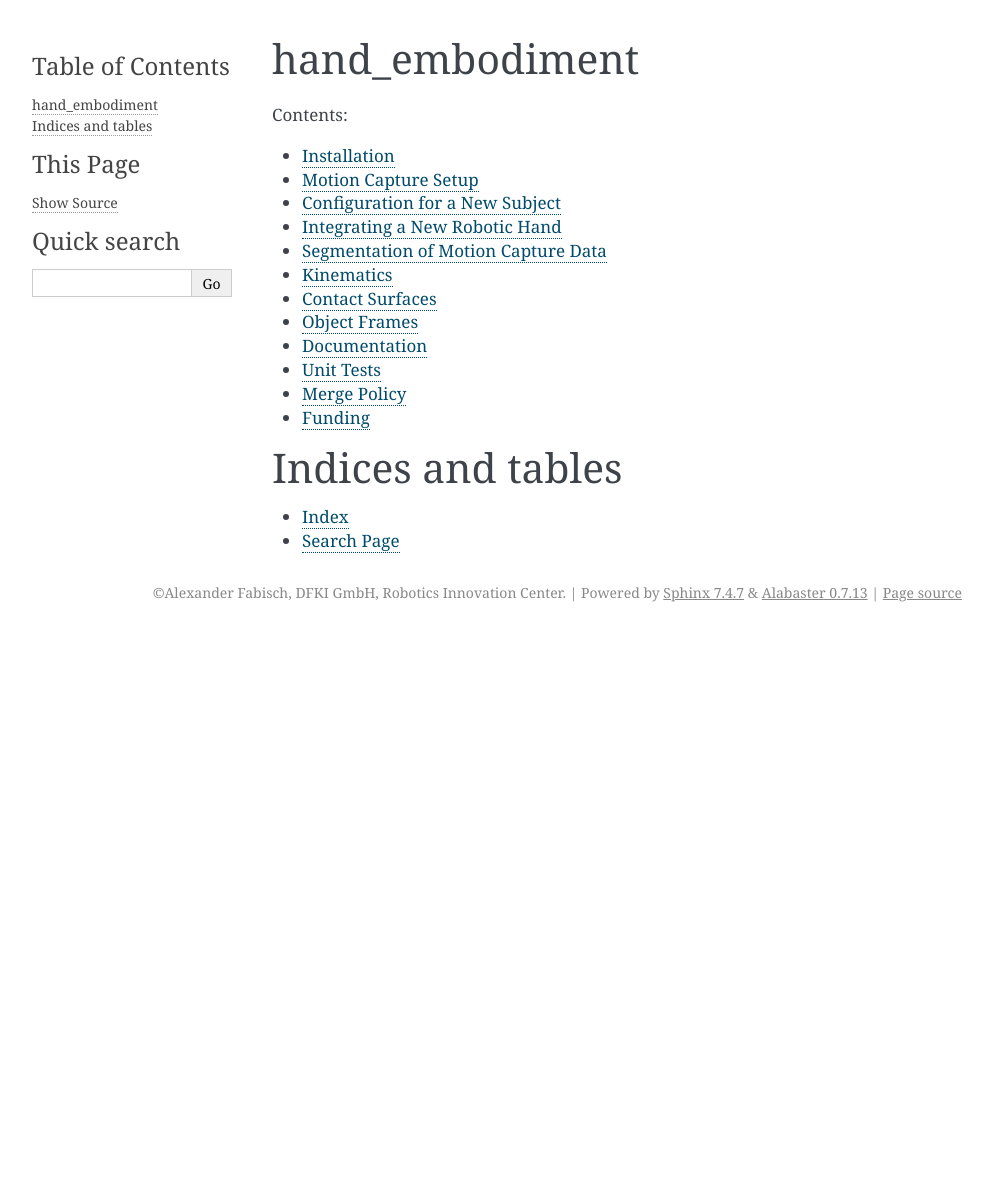
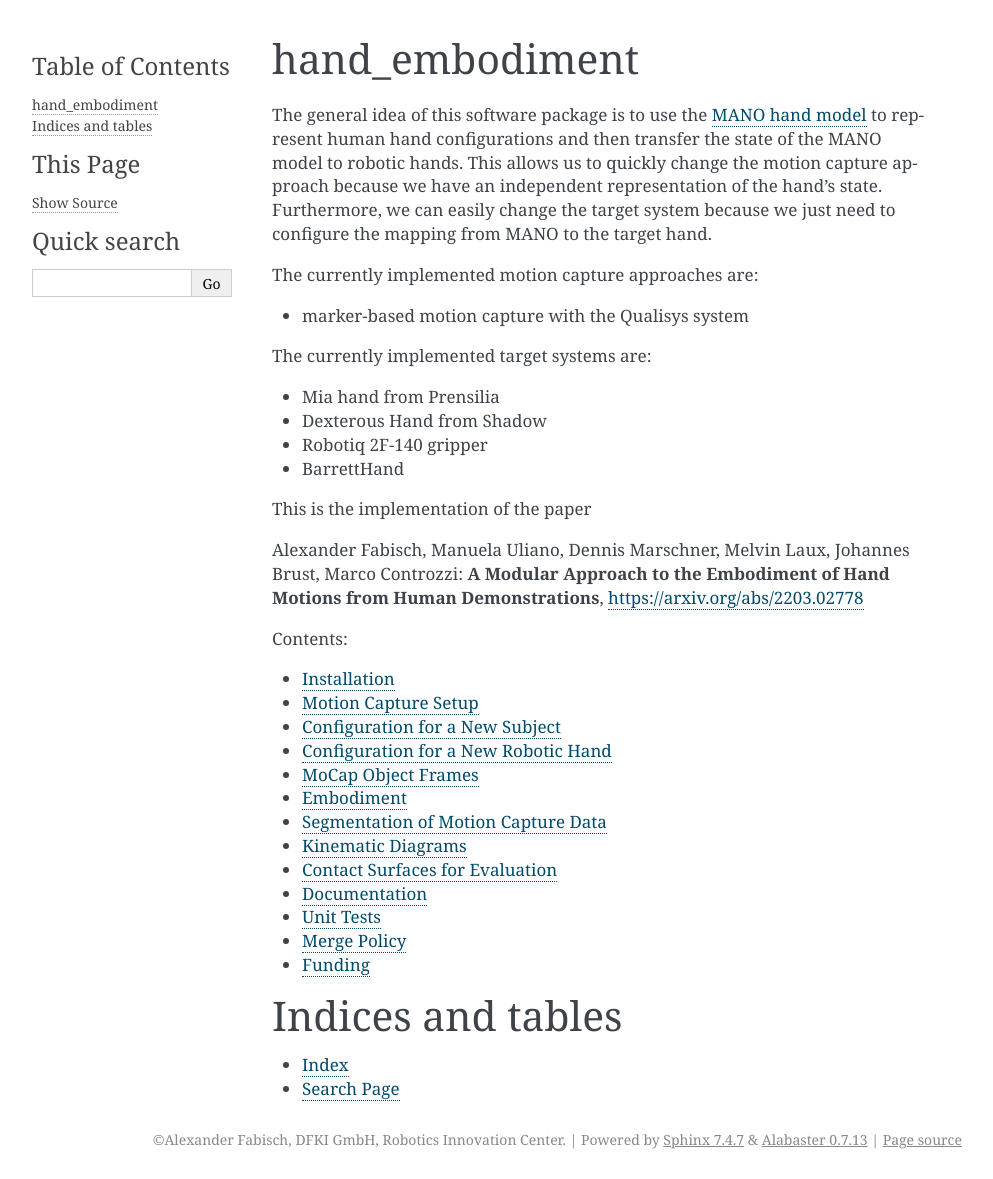
Before and after one commit to dfki-ric/hand_embodiment, a Sphinx documentation site: the page built from doc/source/index.rst, in a window 1280 px wide. Shown: the whole page, without its empty margins (148-1141 px from the left). Built offline with Sphinx 7.4.7, drawn with Linux system fonts in a browser that asks for light colours; before the commit the page ends 900 px from its top, so only the background shows below that.

Commit message:
Improve structure

```diff
--- a/doc/source/configuration_robot.rst
+++ b/doc/source/configuration_robot.rst
@@ -1,6 +1,6 @@
-==============================
-Integrating a New Robotic Hand
-==============================
+====================================
+Configuration for a New Robotic Hand
+====================================
 
 Each target hand needs a configuration. These are typically stored in
 ``hand_embodiment.target_configurations``, but you can define them in your
--- a/doc/source/contact_surfaces.rst
+++ b/doc/source/contact_surfaces.rst
@@ -1,6 +1,6 @@
-================
-Contact Surfaces
-================
+===============================
+Contact Surfaces for Evaluation
+===============================
 
 To analyze the similarity between the MANO mesh and robotic target systems,
 we computed the distances between the contact surfaces of the MANO mesh and
--- a/doc/source/index.rst
+++ b/doc/source/index.rst
@@ -3,6 +3,32 @@
 
 hand_embodiment
 ===============
+
+The general idea of this software package is to use the
+`MANO hand model <https://mano.is.tue.mpg.de/>`_ to represent human
+hand configurations and then transfer the state of the MANO
+model to robotic hands. This allows us to quickly change the motion capture
+approach because we have an independent representation of the hand's state.
+Furthermore, we can easily change the target system because we just need to
+configure the mapping from MANO to the target hand.
+
+The currently implemented motion capture approaches are:
+
+* marker-based motion capture with the Qualisys system
+
+The currently implemented target systems are:
+
+* Mia hand from Prensilia
+* Dexterous Hand from Shadow
+* Robotiq 2F-140 gripper
+* BarrettHand
+
+This is the implementation of the paper
+
+Alexander Fabisch, Manuela Uliano, Dennis Marschner, Melvin Laux,
+Johannes Brust, Marco Controzzi:
+**A Modular Approach to the Embodiment of Hand Motions from Human Demonstrations**,
+https://arxiv.org/abs/2203.02778
 
 .. toctree::
    :maxdepth: 1
@@ -12,10 +38,11 @@ hand_embodiment
    motion_capture_setup
    configuration_mano
    configuration_robot
+   object_frames
+   embodiment
    segmentation
    kinematics
    contact_surfaces
-   object_frames
    docs
    tests
    merge_policy
--- a/doc/source/kinematics.rst
+++ b/doc/source/kinematics.rst
@@ -1,6 +1,6 @@
-==========
-Kinematics
-==========
+==================
+Kinematic Diagrams
+==================
 
 Kinematic diagrams of robotic hands. Open images in new tab to examine them
 closer.
--- a/doc/source/object_frames.rst
+++ b/doc/source/object_frames.rst
@@ -1,6 +1,6 @@
-=============
-Object Frames
-=============
+===================
+MoCap Object Frames
+===================
 
 Grasp trajectories should be expressed in an object-centric coordinate system.
 Hence, we have to define the frame of each grasped object. We do this in
```
Also changed, not shown: doc/source/embodiment.rst (added, +16 -0 lines).
